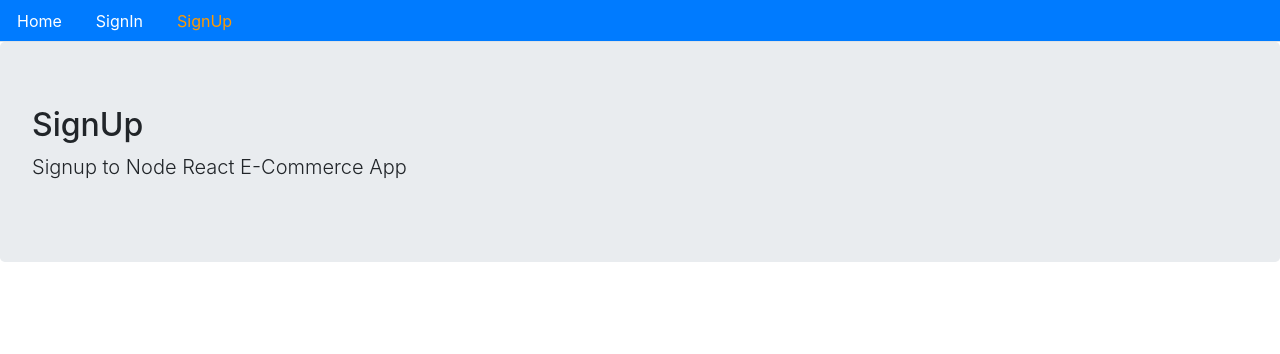
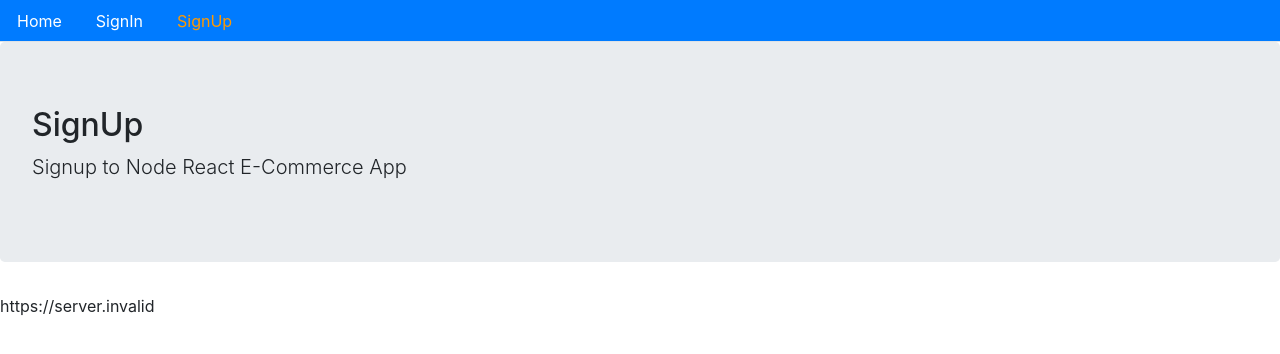
Before and after one commit to matthewchick/EcommerceWithReactAndNode_frontEnd, a React (Create React App) app: page /signup in a window 1280 px wide. Shown: the top 354 px of the page. Built offline with nearby package versions, Linux system fonts and the light colour scheme; no server answers.

Commit message:
add .env and config.js

```diff
--- /dev/null
+++ b/src/config.js
@@ -0,0 +1 @@
+export const API = process.env.REACT_APP_API_URL;
--- a/src/user/Signup.js
+++ b/src/user/Signup.js
@@ -1,10 +1,12 @@
 //Signup Component
 import React from 'react';
 import Layout from '../core/Layout';
+import { API } from '../config';
 
 const Signup = () => (
     <Layout title="SignUp" description="Signup to Node React E-Commerce App">
 
+        {API}
     </Layout>
 );
 
```
Also changed, not shown: 1 other file (tests, documents, lock files or other folders).
